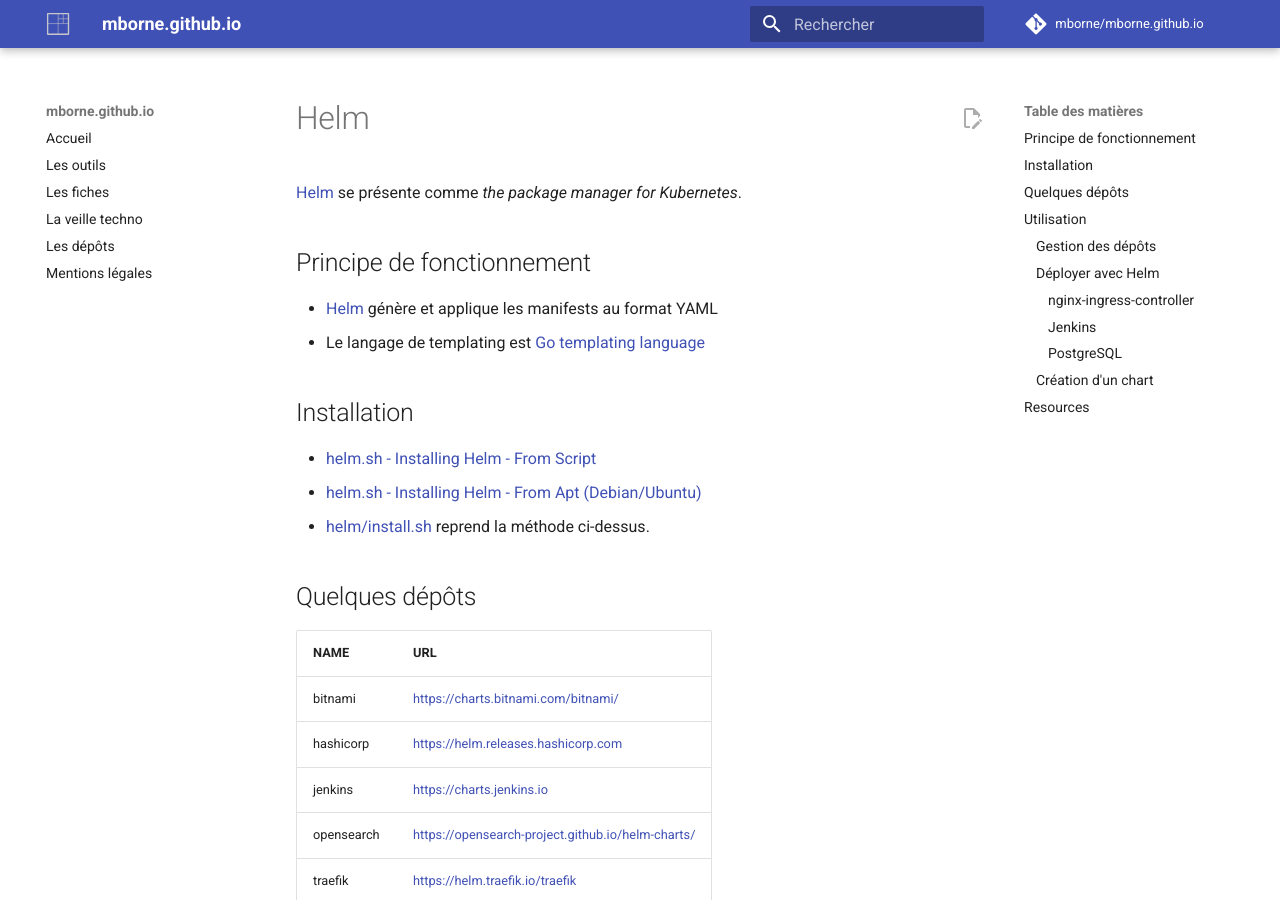
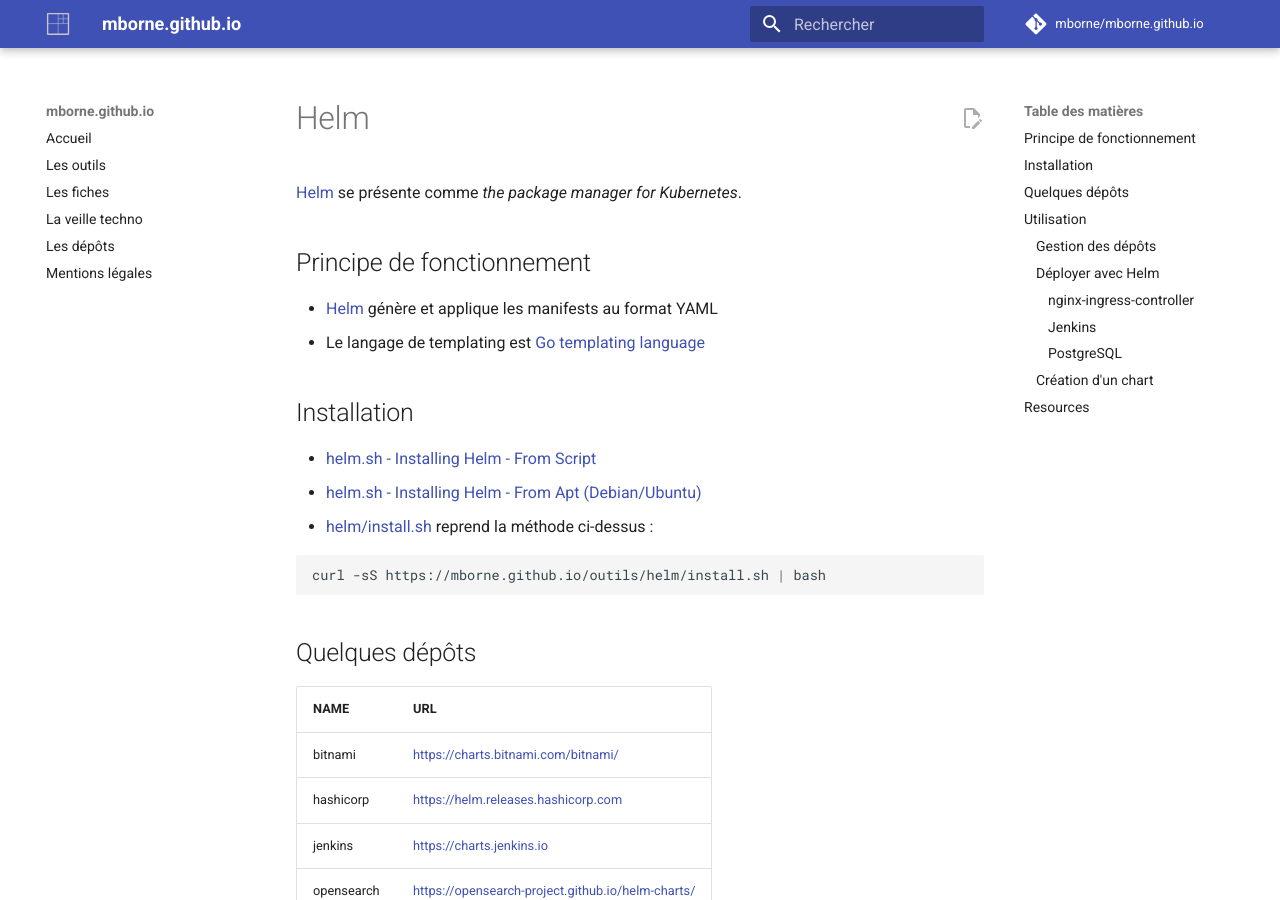
Before and after one commit to mborne/mborne.github.io, an MkDocs documentation site: the page built from docs/outils/helm/README.md, in a window 1280 px wide and 900 px high. Built offline with MkDocs 1.6.1 and Material for MkDocs 9.7.7, drawn with Linux system fonts in a browser that asks for light colours; plug-ins that fetch from the network failed and are left out; comment, search, counter and statistics services are not loaded.

Commit message:
docs(helm): curl sur script d'installation

````diff
--- a/docs/outils/helm/README.md
+++ b/docs/outils/helm/README.md
@@ -11,7 +11,11 @@
 
 * [helm.sh - Installing Helm - From Script](https://helm.sh/docs/intro/install/#from-script)
 * [helm.sh - Installing Helm - From Apt (Debian/Ubuntu)](https://helm.sh/docs/intro/install/#from-apt-debianubuntu)
-* [helm/install.sh](install.sh) reprend la méthode ci-dessus.
+* [helm/install.sh](install.sh) reprend la méthode ci-dessus :
+
+```bash
+curl -sS https://mborne.github.io/outils/helm/install.sh | bash
+```
 
 ## Quelques dépôts
 
````
